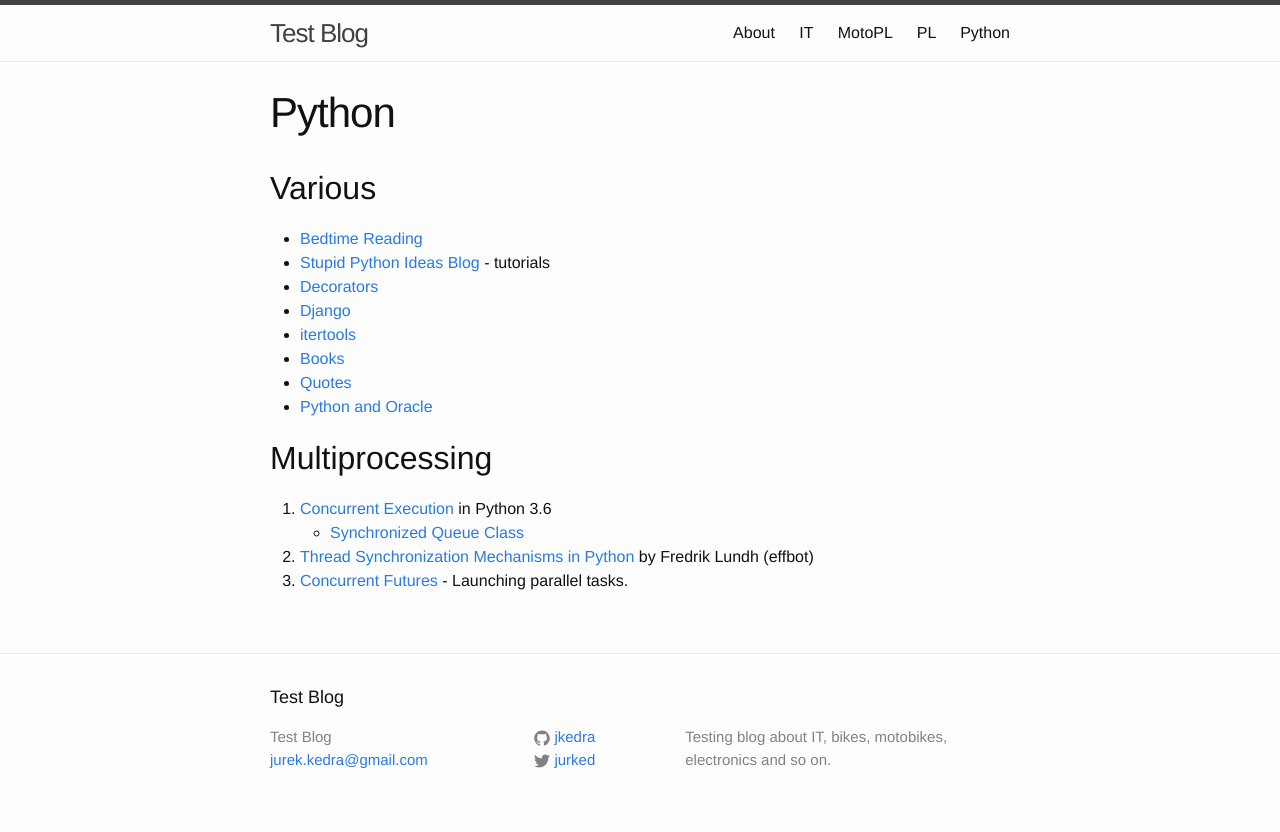
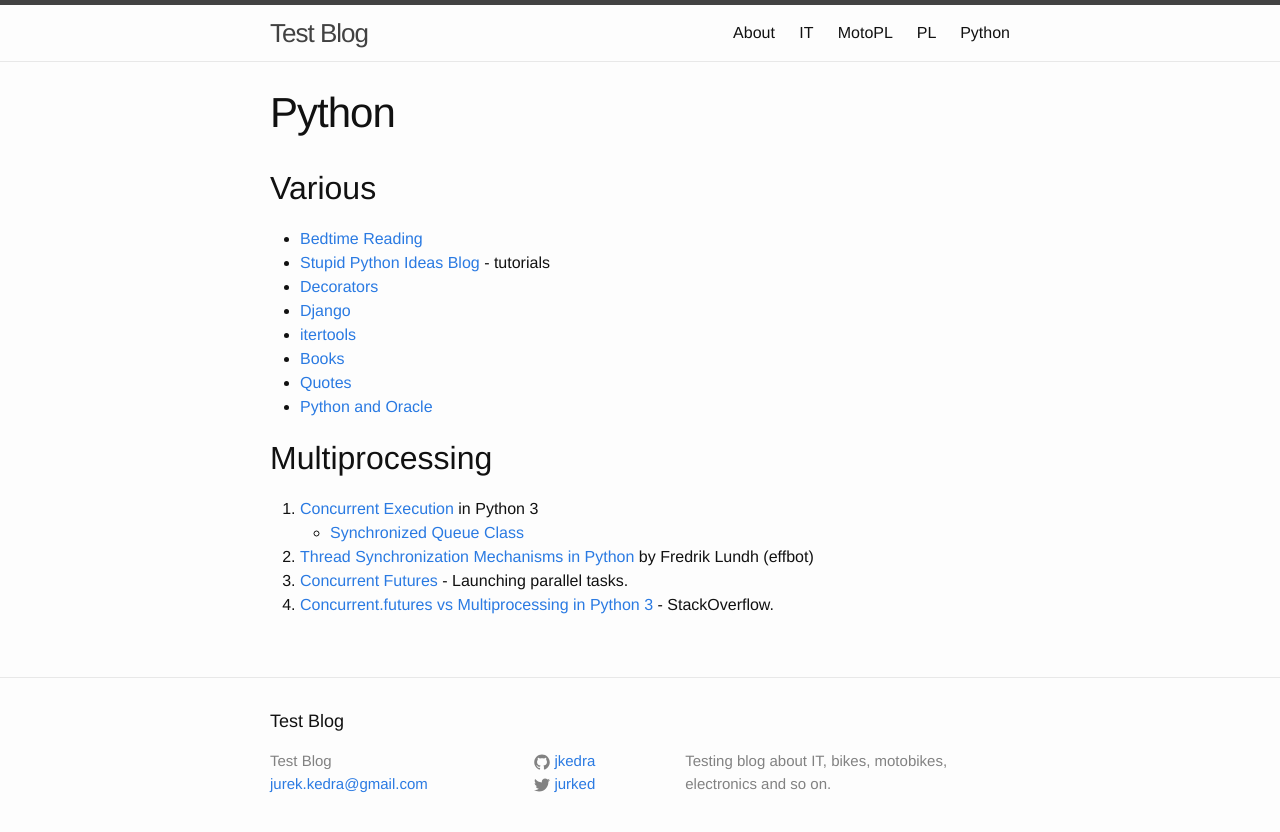
Before and after one commit to jkedra/jkedra.github.io, a Jekyll site: the page built from python.md, in a window 1280 px wide. Shown: the top 832 px of the page. Built offline with Jekyll 4.4.1, drawn with Linux system fonts in a browser that asks for light colours.

Commit message:
Libraries, fixes, futures/multiproc

```diff
--- a/python.md
+++ b/python.md
@@ -18,10 +18,14 @@ language: en
 
 ## Multiprocessing
 
-1. [Concurrent Execution](https://docs.python.org/3.6/library/concurrency.html) in Python 3.6
-    * [Synchronized Queue Class](https://docs.python.org/3.6/library/queue.html#queue.Queue)
+1. [Concurrent Execution][ce3] in Python 3
+    * [Synchronized Queue Class](https://docs.python.org/3/library/queue.html#queue.Queue)
 2. [Thread Synchronization Mechanisms in Python](http://effbot.org/zone/thread-synchronization.htm) by Fredrik Lundh (effbot)
-3. [Concurrent Futures](https://docs.python.org/3/library/concurrent.futures.html) - Launching parallel tasks.
+3. [Concurrent Futures][futures3] - Launching parallel tasks.
+4. [Concurrent.futures vs Multiprocessing in Python 3][fvm] - StackOverflow.
 
 
 [stupid]: http://stupidpythonideas.blogspot.com/search/label/tutorial
+[ce3]: https://docs.python.org/3/library/concurrency.html
+[fvm]: http://stackoverflow.com/questions/20776189/concurrent-futures-vs-multiprocessing-in-python-3
+[futures3]: http://stackoverflow.com/questions/20776189/concurrent-futures-vs-multiprocessing-in-python-3
```
Also changed, not shown: _python/bedtime.md (+7 -3 lines).
